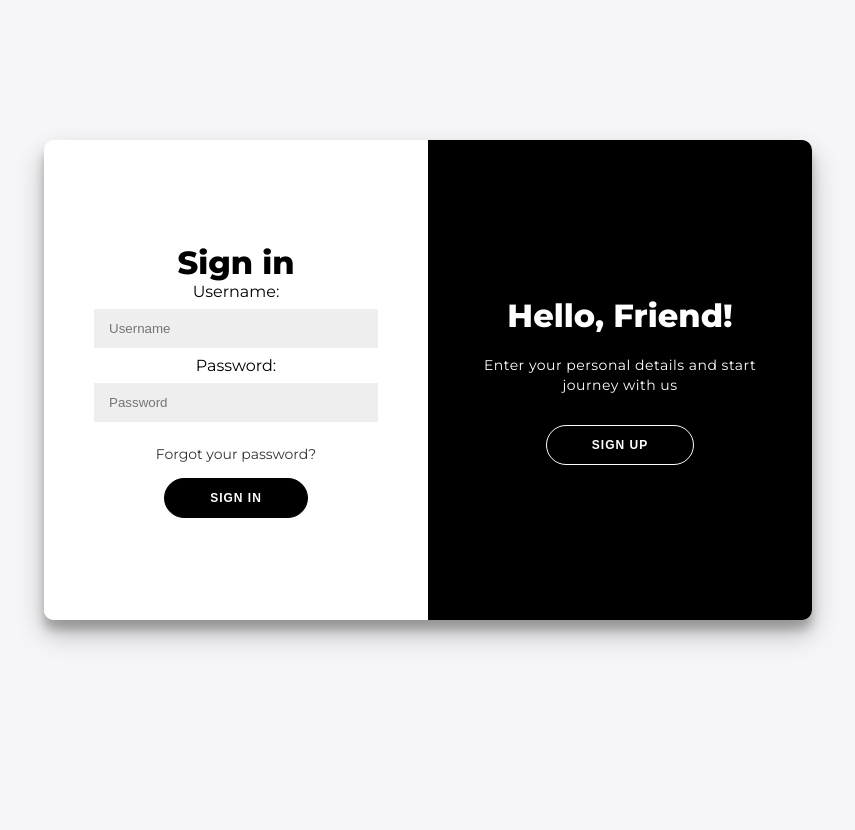
After one commit to Andptrai/Gr9-Web, a PHP site: page /Gr9-Web/interface/login_singup.html in a window 1280 px wide. The commit adds this page. Shown: the whole page, without its empty margins (212-1067 px from the left). Run offline with PHP 8.4, Linux system fonts and the light colour scheme.

Commit message:
done login_singup

```diff
--- a/admin/products.php
+++ b/admin/products.php
@@ -281,7 +281,7 @@ document.addEventListener('DOMContentLoaded', function() {
                         }
                     }
                 };
-                xhr.open('POST', '../php/delete_product.php', true); // Đường dẫn tới tệp xử lý xóa sản phẩm
+                xhr.open('POST', 'http://localhost/Gr9-Web/php/delete_product.php', true);
                 xhr.setRequestHeader('Content-Type', 'application/x-www-form-urlencoded');
                 xhr.send('productID=' + productId); // Truyền ID sản phẩm cần xóa
             }
--- /dev/null
+++ b/interface/css/loginsingup.css
@@ -0,0 +1,252 @@
+
+@import url('https://fonts.googleapis.com/css?family=Montserrat:400,800');
+
+* {
+	box-sizing: border-box;
+}
+
+body {
+	background: #f6f5f7;
+	display: flex;
+	justify-content: center;
+	align-items: center;
+	flex-direction: column;
+	font-family: 'Montserrat', sans-serif;
+	height: 100vh;
+	margin: -20px 0 50px;
+}
+
+h1 {
+	font-weight: bold;
+	margin: 0;
+}
+
+h2 {
+	text-align: center;
+}
+
+p {
+	font-size: 14px;
+	font-weight: 100;
+	line-height: 20px;
+	letter-spacing: 0.5px;
+	margin: 20px 0 30px;
+}
+
+span {
+	font-size: 12px;
+}
+
+a {
+	color: #333;
+	font-size: 14px;
+	text-decoration: none;
+	margin: 15px 0;
+}
+
+button {
+	border-radius: 20px;
+	border: 1px solid black;
+	background-color: black;
+	color: #FFFFFF;
+	font-size: 12px;
+	font-weight: bold;
+	padding: 12px 45px;
+	letter-spacing: 1px;
+	text-transform: uppercase;
+	transition: transform 80ms ease-in;
+}
+
+button:active {
+	transform: scale(0.95);
+}
+
+button:focus {
+	outline: none;
+}
+
+button.ghost {
+	background-color: transparent;
+	border-color: #FFFFFF;
+}
+
+form {
+	background-color: #FFFFFF;
+	display: flex;
+	align-items: center;
+	justify-content: center;
+	flex-direction: column;
+	padding: 0 50px;
+	height: 100%;
+	text-align: center;
+}
+
+input {
+	background-color: #eee;
+	border: none;
+	padding: 12px 15px;
+	margin: 8px 0;
+	width: 100%;
+}
+
+.container {
+	background-color: #fff;
+	border-radius: 10px;
+  	box-shadow: 0 14px 28px rgba(0,0,0,0.25),
+			0 10px 10px rgba(0,0,0,0.22);
+	position: relative;
+	overflow: hidden;
+	width: 768px;
+	max-width: 100%;
+	min-height: 480px;
+}
+
+.form-container {
+	position: absolute;
+	top: 0;
+	height: 100%;
+	transition: all 0.6s ease-in-out;
+}
+
+.sign-in-container {
+	left: 0;
+	width: 50%;
+	z-index: 2;
+}
+
+.container.right-panel-active .sign-in-container {
+	transform: translateX(100%);
+}
+
+.sign-up-container {
+	left: 0;
+	width: 50%;
+	opacity: 0;
+	z-index: 1;
+}
+
+.container.right-panel-active .sign-up-container {
+	transform: translateX(100%);
+	opacity: 1;
+	z-index: 5;
+	animation: show 0.6s;
+}
+
+@keyframes show {
+	0%, 49.99% {
+		opacity: 0;
+		z-index: 1;
+	}
+
+	50%, 100% {
+		opacity: 1;
+		z-index: 5;
+	}
+}
+
+.overlay-container {
+	position: absolute;
+	top: 0;
+	left: 50%;
+	width: 50%;
+	height: 100%;
+	overflow: hidden;
+	transition: transform 0.6s ease-in-out;
+	z-index: 100;
+}
+
+.container.right-panel-active .overlay-container{
+	transform: translateX(-100%);
+}
+
+.overlay {
+	background: #FF416C;
+	background: -webkit-linear-gradient(to right, black, black);
+	background: linear-gradient(to right, black, black);
+	background-repeat: no-repeat;
+	background-size: cover;
+	background-position: 0 0;
+	color: #FFFFFF;
+	position: relative;
+	left: -100%;
+	height: 100%;
+	width: 200%;
+  	transform: translateX(0);
+	transition: transform 0.6s ease-in-out;
+}
+
+.container.right-panel-active .overlay {
+  	transform: translateX(50%);
+}
+
+.overlay-panel {
+	position: absolute;
+	display: flex;
+	align-items: center;
+	justify-content: center;
+	flex-direction: column;
+	padding: 0 40px;
+	text-align: center;
+	top: 0;
+	height: 100%;
+	width: 50%;
+	transform: translateX(0);
+	transition: transform 0.6s ease-in-out;
+}
+
+.overlay-left {
+	transform: translateX(-20%);
+}
+
+.container.right-panel-active .overlay-left {
+	transform: translateX(0);
+}
+
+.overlay-right {
+	right: 0;
+	transform: translateX(0);
+}
+
+.container.right-panel-active .overlay-right {
+	transform: translateX(20%);
+}
+
+.social-container {
+	margin: 20px 0;
+}
+
+.social-container a {
+	border: 1px solid #DDDDDD;
+	border-radius: 50%;
+	display: inline-flex;
+	justify-content: center;
+	align-items: center;
+	margin: 0 5px;
+	height: 40px;
+	width: 40px;
+}
+
+footer {
+    background-color: #222;
+    color: #fff;
+    font-size: 14px;
+    bottom: 0;
+    position: fixed;
+    left: 0;
+    right: 0;
+    text-align: center;
+    z-index: 999;
+}
+
+footer p {
+    margin: 10px 0;
+}
+
+footer i {
+    color: red;
+}
+
+footer a {
+    color: #3c97bf;
+    text-decoration: none;
+}
--- /dev/null
+++ b/interface/login_singup.html
@@ -0,0 +1,71 @@
+<!DOCTYPE html>
+<html lang="en">
+<head>
+    <meta charset="UTF-8">
+    <meta name="viewport" content="width=device-width, initial-scale=1.0">
+    <title>Document</title>
+    <link rel="stylesheet" href="../interface/css/loginsingup.css">
+</head>
+<body>
+<div class="container" id="container">
+<div class="form-container sign-up-container">
+    <form action="../php/process_signup.php" method="post"> <!-- Thay đổi action thành tên tập lệnh xử lý dữ liệu -->
+        <h1>Create Account</h1>
+        <input type="text" name="fullName" placeholder="Name" /> <!-- Đặt thuộc tính name cho các trường nhập liệu -->
+        <input type="text" name="userName" placeholder="Username" />
+        <input type="email" name="email" placeholder="Email" />
+        <input type="password" name="password" placeholder="Password" />
+        <input type="text" name="address" placeholder="Address" />
+        <input type="text" name="phoneNumber" placeholder="Phone Number" />
+        <button type="submit">Sign Up</button>
+    </form>
+</div>
+
+	<div class="form-container sign-in-container">
+		<form action="../php/process_signin.php" method="post">
+			<h1>Sign in</h1>
+			<label for="username">Username:</label>
+			<input type="text" id="username" name="username" placeholder="Username" required />
+
+			<label for="password">Password:</label>
+			<input type="password" id="password" name="password" placeholder="Password" required />
+
+			<a href="#">Forgot your password?</a>
+
+			<button type="submit">Sign In</button>
+		</form>
+
+
+	</div>
+	<div class="overlay-container">
+		<div class="overlay">
+			<div class="overlay-panel overlay-left">
+				<h1>Welcome Back!</h1>
+				<p>To keep connected with us please login with your personal info</p>
+				<button class="ghost" id="signIn">Sign In</button>
+			</div>
+			<div class="overlay-panel overlay-right">
+				<h1>Hello, Friend!</h1>
+				<p>Enter your personal details and start journey with us</p>
+				<button class="ghost" id="signUp">Sign Up</button>
+			</div>
+		</div>
+	</div>
+</div>
+
+
+<script>
+    const signUpButton = document.getElementById('signUp');
+const signInButton = document.getElementById('signIn');
+const container = document.getElementById('container');
+
+signUpButton.addEventListener('click', () => {
+	container.classList.add("right-panel-active");
+});
+
+signInButton.addEventListener('click', () => {
+	container.classList.remove("right-panel-active");
+});
+</script>
+</body>
+</html>
```
Also changed, not shown: php/delete_product.php (+30 -3 lines), php/process_signin.php (added, +45 -0 lines), php/process_signup.php (added, +30 -0 lines).
